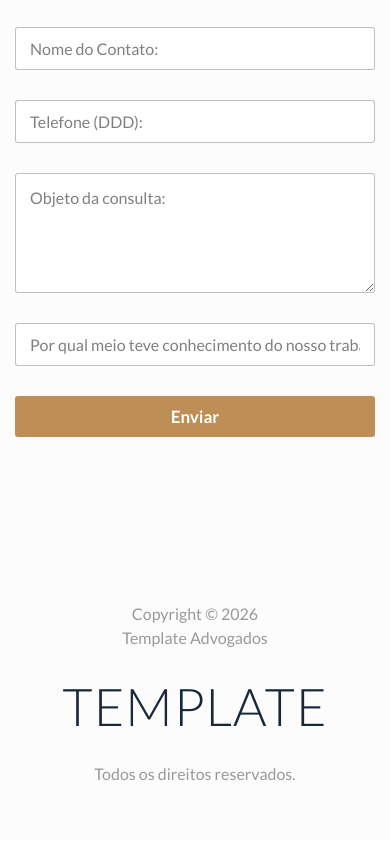
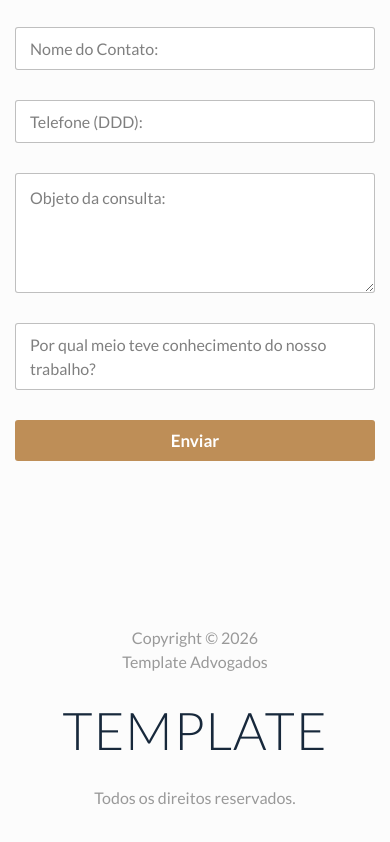
Before and after one commit to devinigarcia/Site-Advocacia, a plain HTML site: page public/contato.html in a window 390 px wide. Shown: the part 1167-2009 px from the top of the page. Drawn offline with Linux system fonts and the light colour scheme.

Commit message:
Quebra em duas linhas o texto do último campo do formulário no celular
O campo "Por qual meio teve conhecimento do nosso trabalho?" passa a ser uma área de texto com aparência de campo de uma linha, para o texto de exemplo não ficar cortado em telas estreitas.

Co-Authored-By: Claude Fable 5.2 <noreply@anthropic.com>

```diff
--- a/build.mjs
+++ b/build.mjs
@@ -137,7 +137,7 @@ const parciais = {
         <input type="text" name="contato" placeholder="Nome do Contato:" aria-label="Nome do Contato" required>
         <input type="tel" name="telefone" placeholder="Telefone (DDD):" aria-label="Telefone com DDD" required>
         <textarea name="objeto" placeholder="Objeto da consulta:" aria-label="Objeto da consulta" required></textarea>
-        <input type="text" name="origem" placeholder="Por qual meio teve conhecimento do nosso trabalho?" aria-label="Por qual meio teve conhecimento do nosso trabalho?">
+        <textarea class="uma-linha" name="origem" rows="1" placeholder="Por qual meio teve conhecimento do nosso trabalho?" aria-label="Por qual meio teve conhecimento do nosso trabalho?"></textarea>
         <button type="submit">Enviar</button>
         <p class="form-msg" role="status" aria-live="polite"></p>
       </form>`,
--- a/public/assets/css/style.css
+++ b/public/assets/css/style.css
@@ -235,6 +235,8 @@ mark { background: none; color: var(--gold); }
 .form { display: grid; gap: 30px; }
 .form input, .form textarea { width: 100%; height: 43px; padding: 0 14px; font: inherit; color: var(--texto); background: #fff; border: 1px solid rgba(0, 0, 0, .25); border-radius: 3px; outline: none; transition: border-color .2s, box-shadow .2s; }
 .form textarea { height: 120px; padding: 12px 14px; resize: vertical; }
+/* Campo de uma linha feito com textarea para o texto de exemplo quebrar linha em telas estreitas */
+.form textarea.uma-linha { height: 43px; padding: 9px 14px; resize: none; overflow: hidden; }
 .form input:focus, .form textarea:focus { border-color: var(--gold); box-shadow: 0 0 0 1px var(--gold); }
 .form .erro { border-color: #d63637; }
 .form ::placeholder { color: rgba(0, 0, 0, .5); }
@@ -319,6 +321,7 @@ mark { background: none; color: var(--gold); }
   .logo-txt b { font-size: 24px; }
   .equipe, .equipe.dois, .equipe.tres { grid-template-columns: 1fr; }
   .membro .foto { max-width: 320px; }
+  .form textarea.uma-linha { height: 67px; }
   .logo-txt.enorme b { font-size: 60px; }
   .assinatura { font-size: 13px; letter-spacing: 1px; }
   .hero-titulo { font-size: 22px; letter-spacing: 3px; }
--- a/public/contato.html
+++ b/public/contato.html
@@ -63,7 +63,7 @@
         <input type="text" name="contato" placeholder="Nome do Contato:" aria-label="Nome do Contato" required>
         <input type="tel" name="telefone" placeholder="Telefone (DDD):" aria-label="Telefone com DDD" required>
         <textarea name="objeto" placeholder="Objeto da consulta:" aria-label="Objeto da consulta" required></textarea>
-        <input type="text" name="origem" placeholder="Por qual meio teve conhecimento do nosso trabalho?" aria-label="Por qual meio teve conhecimento do nosso trabalho?">
+        <textarea class="uma-linha" name="origem" rows="1" placeholder="Por qual meio teve conhecimento do nosso trabalho?" aria-label="Por qual meio teve conhecimento do nosso trabalho?"></textarea>
         <button type="submit">Enviar</button>
         <p class="form-msg" role="status" aria-live="polite"></p>
       </form>
```
